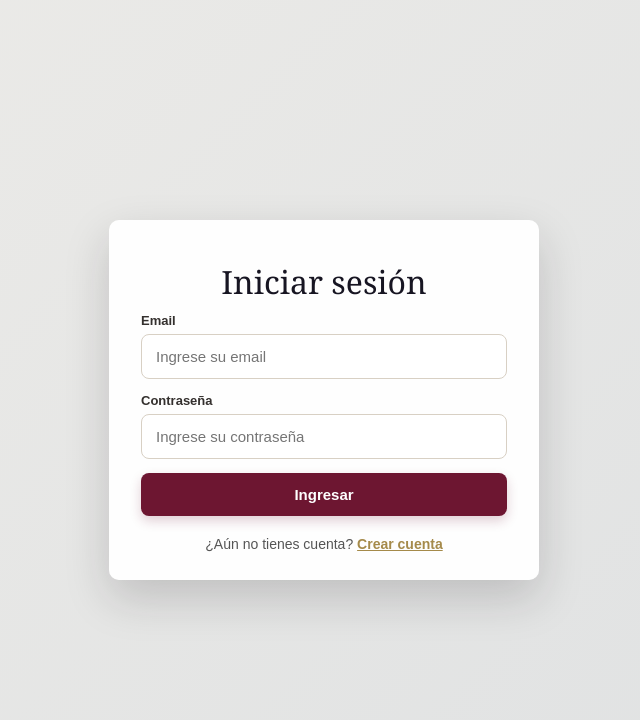
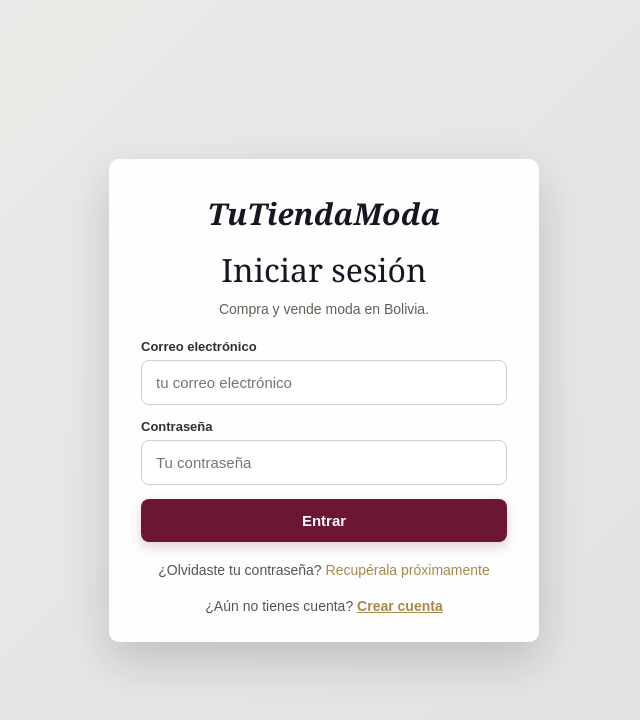
Before and after one commit to gardeazabalsiles/web-tienda, a React (Vite) app: page /login in a window 1280 px wide. Shown: the top 720 px of the page, without its empty margins (316-956 px from the left). Built offline with nearby package versions, Linux system fonts and the light colour scheme.

Commit message:
style: actualizar formulario de inicio de sesión

```diff
--- a/src/components/auth/LoginForm.tsx
+++ b/src/components/auth/LoginForm.tsx
@@ -3,90 +3,29 @@ import type { FormEventHandler } from "react";
 import type { LoginCredentials } from "../../types/auth";
 import "./LoginForm.css";
 
-
-interface LoginFormProps {
-  error?: string;
-  onSubmit: (credentials: LoginCredentials) => void;
-  onCreateAccount: () => void;
-}
+interface LoginFormProps { error?: string; onSubmit: (credentials: LoginCredentials) => void; onCreateAccount: () => void; }
 
 function LoginForm({ error, onSubmit, onCreateAccount }: LoginFormProps) {
   const [email, setEmail] = useState("");
   const [password, setPassword] = useState("");
-
-
   const handleSubmit: FormEventHandler<HTMLFormElement> = (event) => {
     event.preventDefault();
-     const normalizedEmail = email.trim();
-      if (!normalizedEmail || !password) {
-      return;
-    }
-
-
-    onSubmit({
-        email: normalizedEmail,
-      password,
-    });
+    const normalizedEmail = email.trim().toLowerCase();
+    if (!normalizedEmail || !password) return;
+    onSubmit({ email: normalizedEmail, password });
   };
-
-
   return (
     <form className="auth-form" onSubmit={handleSubmit}>
+      <div className="auth-brand">TuTiendaModa</div>
       <h1>Iniciar sesión</h1>
-
-
-      <div>
-        <label htmlFor="email">Email</label>
-
-
-        <input
-          id="email"
-          name="email"
-          type="email"
-          value={email}
-          onChange={(event) => setEmail(event.target.value)}
-          placeholder="Ingrese su email"
-          autoComplete="email"
-          required
-        />
-      </div>
-
-
-      <div>
-        <label htmlFor="password">Contraseña</label>
-
-
-        <input
-          id="password"
-          name="password"
-          type="password"
-          value={password}
-          onChange={(event) => setPassword(event.target.value)}
-          placeholder="Ingrese su contraseña"
-          autoComplete="current-password"
-          required
-        />
-      </div>
-
-
-      {error && (
-        <p role="alert" aria-live="polite">
-          {error}
-        </p>
-      )}
-
-
-      <button type="submit">Ingresar</button>
-
-      <p className="auth-form__alternate">
-        ¿Aún no tienes cuenta?{" "}
-        <button className="auth-form__link" type="button" onClick={onCreateAccount}>
-          Crear cuenta
-        </button>
-      </p>
+      <p className="auth-form__intro">Compra y vende moda en Bolivia.</p>
+      <div><label htmlFor="email">Correo electrónico</label><input id="email" name="email" type="email" value={email} onChange={(e) => setEmail(e.target.value)} placeholder="tu correo electrónico" autoComplete="email" required /></div>
+      <div><label htmlFor="password">Contraseña</label><input id="password" name="password" type="password" value={password} onChange={(e) => setPassword(e.target.value)} placeholder="Tu contraseña" autoComplete="current-password" required /></div>
+      {error && <p className="auth-error" role="alert" aria-live="polite">{error}</p>}
+      <button className="auth-primary" type="submit">Entrar</button>
+      <p className="auth-form__alternate">¿Olvidaste tu contraseña? <span style={{color:"#a58a4a"}}>Recupérala próximamente</span></p>
+      <p className="auth-form__alternate">¿Aún no tienes cuenta? <button className="auth-form__link" type="button" onClick={onCreateAccount}>Crear cuenta</button></p>
     </form>
   );
 }
-
-
 export default LoginForm;
```
